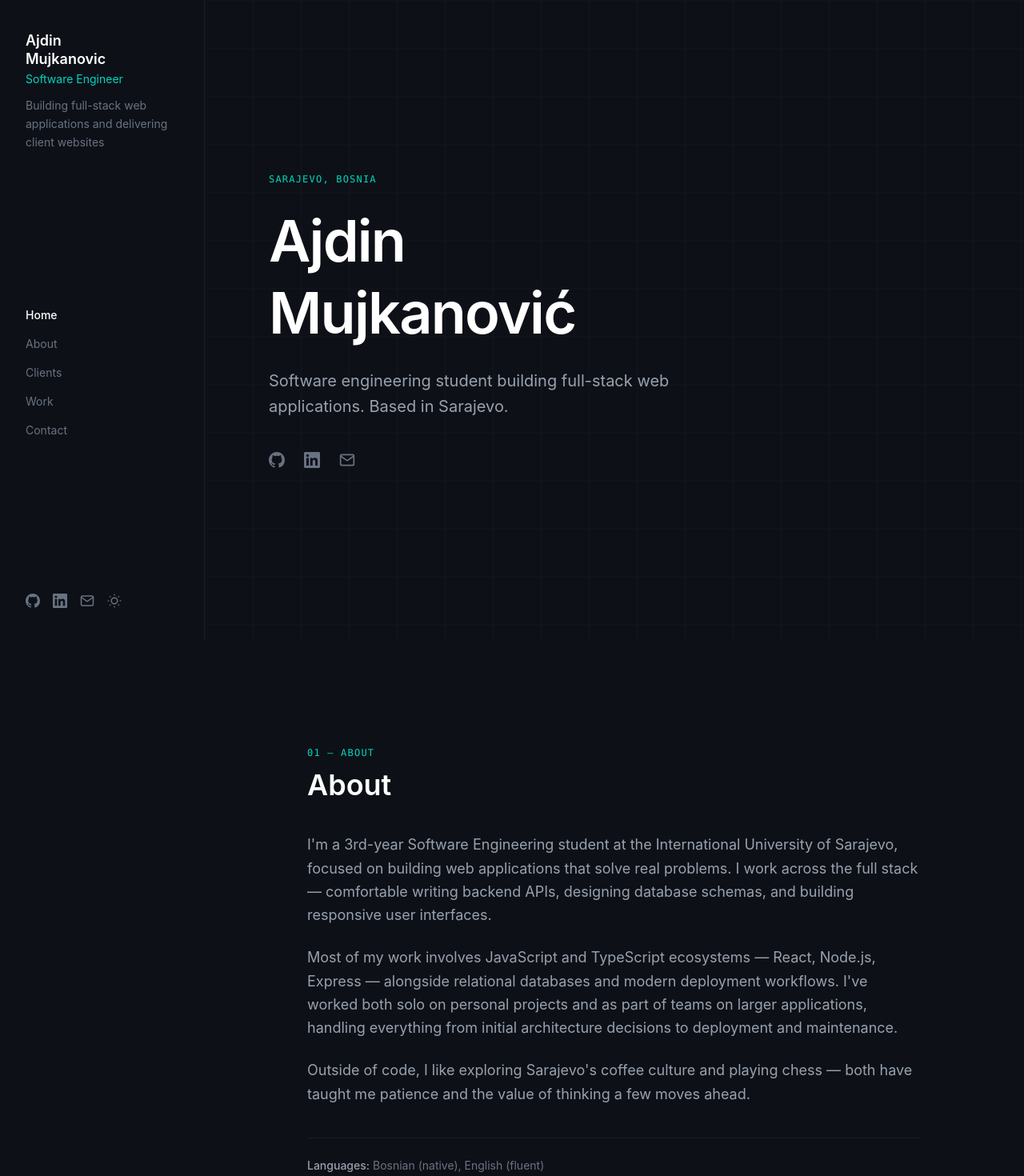
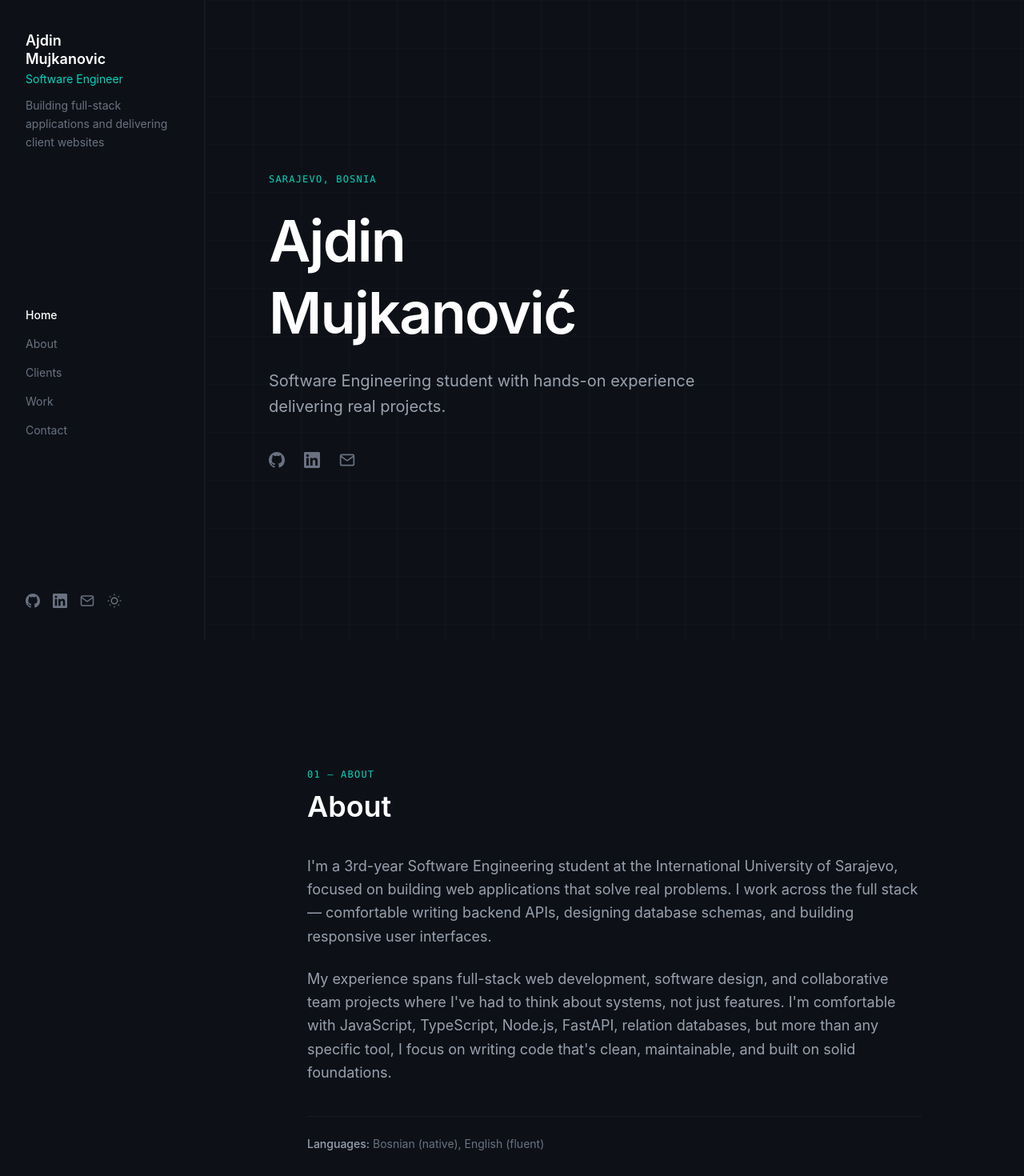
Before and after one commit to Ajdin111/portfolio, a React app: page / in a window 1280 px wide. Shown: the top 1470 px of the page at 80% size. Built offline with nearby package versions, Linux system fonts and the light colour scheme; the HTML template or start-up script is replaced by a standard one.

Commit message:
copywriting

```diff
--- a/src/components/layout/Sidebar.tsx
+++ b/src/components/layout/Sidebar.tsx
@@ -71,7 +71,7 @@ export default function Sidebar({ toggleTheme }: SidebarProps) {
           </p>
           <p className="text-teal-400 text-sm mt-1">Software Engineer</p>
           <p className="text-gray-500 text-sm mt-3 leading-relaxed">
-            Building full-stack web applications and delivering client websites
+            Building full-stack applications and delivering client websites
           </p>
         </div>
 
--- a/src/components/sections/About.tsx
+++ b/src/components/sections/About.tsx
@@ -24,17 +24,7 @@ export default function About() {
           </p>
 
           <p>
-            Most of my work involves JavaScript and TypeScript ecosystems — React,
-            Node.js, Express — alongside relational databases and modern deployment
-            workflows. I've worked both solo on personal projects and as part of teams
-            on larger applications, handling everything from initial architecture
-            decisions to deployment and maintenance.
-          </p>
-
-          <p>
-            Outside of code, I like exploring Sarajevo's coffee culture and playing
-            chess — both have taught me patience and the value of thinking a few moves
-            ahead.
+            My experience spans full-stack web development, software design, and collaborative team projects where I've had to think about systems, not just features. I'm comfortable with JavaScript, TypeScript, Node.js, FastAPI, relation databases, but more than any specific tool, I focus on writing code that's clean, maintainable, and built on solid foundations.
           </p>
         </div>
 
--- a/src/components/sections/Hero.tsx
+++ b/src/components/sections/Hero.tsx
@@ -25,7 +25,7 @@ export default function Hero() {
         </h1>
 
         <p className="text-gray-400 text-lg md:text-xl leading-relaxed max-w-xl mb-10">
-          Software engineering student building full-stack web applications. Based in Sarajevo.
+          Software Engineering student with hands-on experience delivering real projects.
         </p>
 
         <div className="flex items-center gap-6">
```
